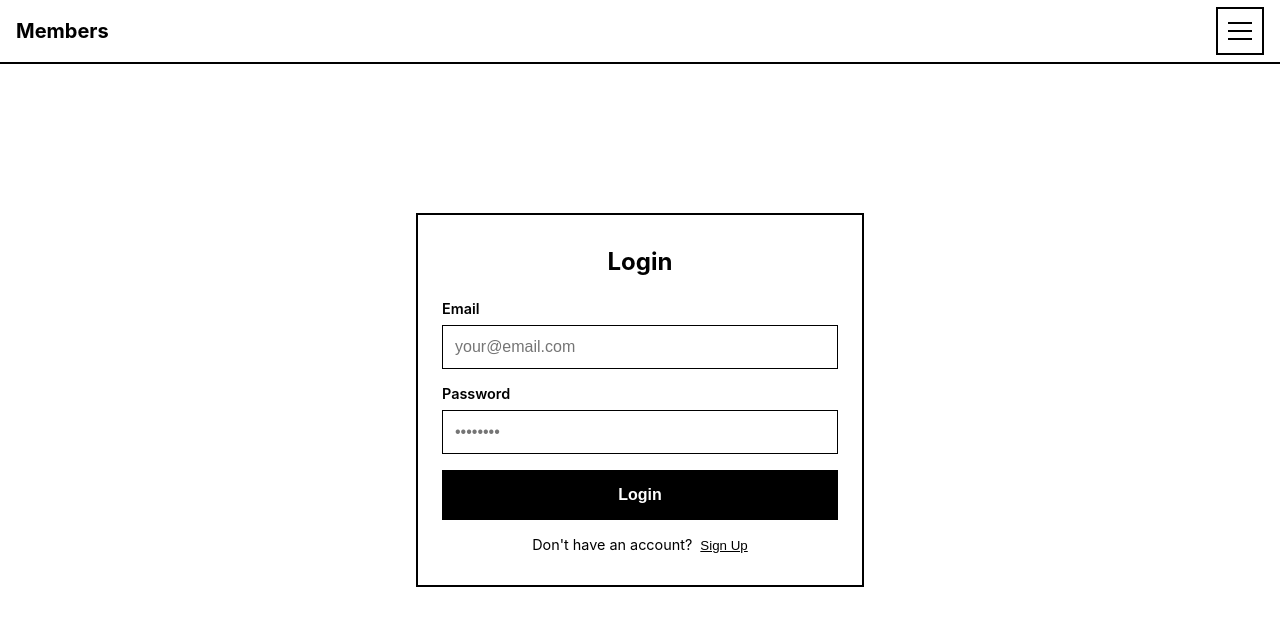
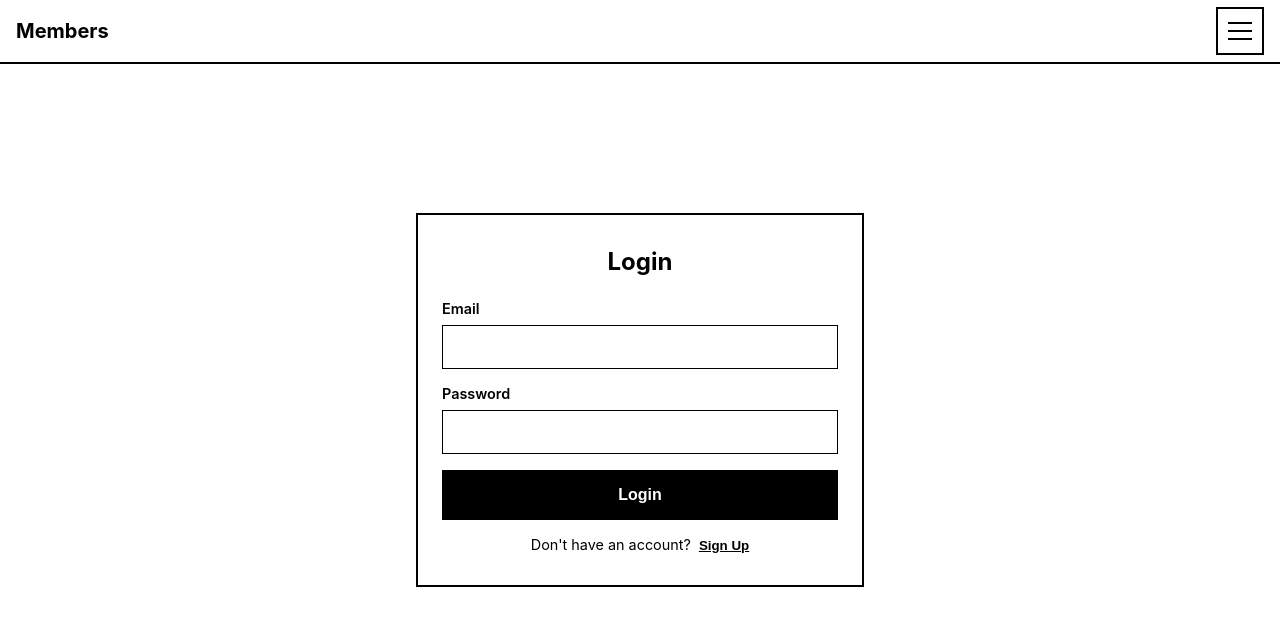
Before and after one commit to ruvido/huuper, a Svelte app in the folder frontend/: page / in a window 1280 px wide. Shown: the top 626 px of the page. Built offline with nearby package versions, Linux system fonts and the light colour scheme; what pocketbase would draw is missing.

Commit message:
css refactoring + update groups bugs

```diff
--- a/frontend/src/app.css
+++ b/frontend/src/app.css
@@ -2,6 +2,7 @@
 	margin: 0;
 	padding: 0;
 	box-sizing: border-box;
+	touch-action: manipulation;
 }
 
 body {
@@ -12,176 +13,7 @@ body {
 	color: #000;
 }
 
-/* Auth pages: centered fullscreen layout (Login/Signup) */
-.auth-page {
-	height: 100vh;
-	display: flex;
-	align-items: center;
-	justify-content: center;
-	padding: 1rem;
-	background: #fff;
-	overflow: auto;
+button, a {
+	user-select: none;
+	-webkit-user-select: none;
 }
-
-.card {
-	background: #fff;
-	border: 2px solid #000;
-	padding: 2rem 1.5rem;
-	width: 100%;
-	max-width: 28rem;
-	margin: auto;
-}
-
-/* Dashboard pages: scrollable layout (Profile, Groups, etc) */
-.dashboard-page {
-	min-height: 100vh;
-	background: #fff;
-	padding: 5rem clamp(1rem, 4vw, 2rem) clamp(1rem, 4vw, 2rem);
-}
-
-.dashboard-container {
-	max-width: 50rem;
-	margin: 0 auto;
-	display: flex;
-	flex-direction: column;
-	gap: clamp(1.5rem, 4vw, 2rem);
-}
-
-.dashboard-title {
-	margin: 0 0 clamp(1rem, 3vw, 1.5rem) 0;
-	font-size: 2rem;
-	font-weight: bold;
-	color: #000;
-}
-
-.dashboard-card {
-	background: #fff;
-	border: 2px solid #000;
-	padding: clamp(2rem, 5vw, 3rem) clamp(1.5rem, 4vw, 2rem);
-	text-align: center;
-	width: 100%;
-}
-
-.section-title {
-	margin: 0 0 clamp(1rem, 3vw, 1.5rem) 0;
-	font-size: clamp(1.125rem, 3.5vw, 1.25rem);
-	color: #000;
-	font-weight: bold;
-}
-
-.state-card {
-	background: #fff;
-	border: 2px solid #000;
-	padding: clamp(2rem, 5vw, 3rem) clamp(1.5rem, 4vw, 2rem);
-	text-align: center;
-	color: #000;
-	font-size: clamp(1rem, 3vw, 1.125rem);
-	width: 100%;
-}
-
-.btn-primary {
-	width: 100%;
-	padding: clamp(0.875rem, 3vw, 1rem);
-	background: #000;
-	color: #fff;
-	border: 2px solid #000;
-	font-size: clamp(1rem, 3vw, 1.125rem);
-	font-weight: 600;
-	cursor: pointer;
-	touch-action: manipulation;
-	transition: background 0.2s, color 0.2s;
-}
-
-.btn-primary:hover {
-	background: #fff;
-	color: #000;
-}
-
-/* Form elements */
-.form-group {
-	margin-bottom: 1rem;
-}
-
-label {
-	display: block;
-	margin-bottom: 0.5rem;
-	font-weight: 600;
-	font-size: 0.9rem;
-}
-
-input {
-	width: 100%;
-	padding: 0.75rem;
-	border: 1px solid #000;
-	font-size: 1rem;
-	background: #fff;
-}
-
-input:focus {
-	outline: 2px solid #000;
-	outline-offset: -2px;
-}
-
-input:disabled {
-	background: #f0f0f0;
-	opacity: 0.6;
-	cursor: not-allowed;
-}
-
-/* Buttons - solo per form button, non globale */
-button[type="submit"] {
-	width: 100%;
-	padding: 0.875rem;
-	background: #000;
-	color: #fff;
-	border: 2px solid #000;
-	font-size: 1rem;
-	font-weight: 600;
-	cursor: pointer;
-}
-
-button[type="submit"]:hover:not(:disabled) {
-	background: #fff;
-	color: #000;
-}
-
-button[type="submit"]:disabled {
-	opacity: 0.4;
-	cursor: not-allowed;
-}
-
-/* Utility classes */
-.error {
-	background: #fff;
-	border: 1px solid #000;
-	padding: 0.75rem;
-	margin-bottom: 1rem;
-	font-size: 0.9rem;
-}
-
-.footer {
-	margin-top: 1rem;
-	text-align: center;
-	font-size: 0.9rem;
-}
-
-.link-btn {
-	background: transparent !important;
-	border: none !important;
-	text-decoration: underline;
-	padding: 0 !important;
-	margin-left: 0.25rem;
-	width: auto !important;
-}
-
-.link-btn:hover {
-	opacity: 0.7;
-	background: transparent !important;
-}
-
-h1 {
-	margin: 0 0 1.5rem 0;
-	font-size: 1.5rem;
-	text-align: center;
-	font-weight: bold;
-}
--- /dev/null
+++ b/frontend/src/components/AuthLayout.svelte
@@ -0,0 +1,26 @@
+<div class="auth-page">
+	<div class="card">
+		<slot />
+	</div>
+</div>
+
+<style>
+	.auth-page {
+		height: 100vh;
+		display: flex;
+		align-items: center;
+		justify-content: center;
+		padding: 1rem;
+		background: #fff;
+		overflow: auto;
+	}
+
+	.card {
+		background: #fff;
+		border: 2px solid #000;
+		padding: 2rem 1.5rem;
+		width: 100%;
+		max-width: 28rem;
+		margin: auto;
+	}
+</style>
--- /dev/null
+++ b/frontend/src/components/Button.svelte
@@ -0,0 +1,65 @@
+<script>
+	export let variant = 'primary';
+	export let type = 'button';
+	export let disabled = false;
+</script>
+
+<button class="btn btn-{variant}" {type} {disabled} on:click>
+	<slot />
+</button>
+
+<style>
+	.btn {
+		font-weight: 600;
+		cursor: pointer;
+		transition: background 0.2s, color 0.2s;
+	}
+
+	.btn-primary {
+		width: 100%;
+		padding: clamp(0.875rem, 3vw, 1rem);
+		background: #000;
+		color: #fff;
+		border: 2px solid #000;
+		font-size: clamp(1rem, 3vw, 1.125rem);
+	}
+
+	.btn-primary:hover:not(:disabled) {
+		background: #fff;
+		color: #000;
+	}
+
+	.btn-submit {
+		width: 100%;
+		padding: 0.875rem;
+		background: #000;
+		color: #fff;
+		border: 2px solid #000;
+		font-size: 1rem;
+	}
+
+	.btn-submit:hover:not(:disabled) {
+		background: #fff;
+		color: #000;
+	}
+
+	.btn-submit:disabled {
+		opacity: 0.4;
+		cursor: not-allowed;
+	}
+
+	.btn-link {
+		background: transparent !important;
+		border: none !important;
+		text-decoration: underline;
+		padding: 0 !important;
+		margin-left: 0.25rem;
+		width: auto !important;
+		color: #000;
+	}
+
+	.btn-link:hover {
+		opacity: 0.7;
+		background: transparent !important;
+	}
+</style>
--- /dev/null
+++ b/frontend/src/components/Card.svelte
@@ -0,0 +1,13 @@
+<div class="card">
+	<slot />
+</div>
+
+<style>
+	.card {
+		background: #fff;
+		border: 2px solid #000;
+		padding: clamp(2rem, 5vw, 3rem) clamp(1.5rem, 4vw, 2rem);
+		text-align: center;
+		width: 100%;
+	}
+</style>
--- /dev/null
+++ b/frontend/src/components/DashboardLayout.svelte
@@ -0,0 +1,33 @@
+<script>
+	export let title;
+</script>
+
+<div class="dashboard-page">
+	<div class="dashboard-container">
+		<h1 class="dashboard-title">{title}</h1>
+		<slot />
+	</div>
+</div>
+
+<style>
+	.dashboard-page {
+		min-height: 100vh;
+		background: #fff;
+		padding: 5rem clamp(1rem, 4vw, 2rem) clamp(1rem, 4vw, 2rem);
+	}
+
+	.dashboard-container {
+		max-width: 50rem;
+		margin: 0 auto;
+		display: flex;
+		flex-direction: column;
+		gap: clamp(1.5rem, 4vw, 2rem);
+	}
+
+	.dashboard-title {
+		margin: 0 0 clamp(1rem, 3vw, 1.5rem) 0;
+		font-size: 2rem;
+		font-weight: bold;
+		color: #000;
+	}
+</style>
--- /dev/null
+++ b/frontend/src/components/ErrorMessage.svelte
@@ -0,0 +1,17 @@
+<script>
+	export let error = '';
+</script>
+
+{#if error}
+	<div class="error">{error}</div>
+{/if}
+
+<style>
+	.error {
+		background: #fff;
+		border: 1px solid #000;
+		padding: 0.75rem;
+		margin-bottom: 1rem;
+		font-size: 0.9rem;
+	}
+</style>
--- /dev/null
+++ b/frontend/src/components/FormGroup.svelte
@@ -0,0 +1,45 @@
+<script>
+	export let label;
+	export let type = 'text';
+	export let name;
+	export let value;
+	export let id;
+	export let disabled = false;
+</script>
+
+<div class="form-group">
+	<label for={id}>{label}</label>
+	<input {id} {type} {name} {disabled} bind:value on:input />
+</div>
+
+<style>
+	.form-group {
+		margin-bottom: 1rem;
+	}
+
+	label {
+		display: block;
+		margin-bottom: 0.5rem;
+		font-weight: 600;
+		font-size: 0.9rem;
+	}
+
+	input {
+		width: 100%;
+		padding: 0.75rem;
+		border: 1px solid #000;
+		font-size: 1rem;
+		background: #fff;
+	}
+
+	input:focus {
+		outline: 2px solid #000;
+		outline-offset: -2px;
+	}
+
+	input:disabled {
+		background: #f0f0f0;
+		opacity: 0.6;
+		cursor: not-allowed;
+	}
+</style>
--- /dev/null
+++ b/frontend/src/components/StateCard.svelte
@@ -0,0 +1,15 @@
+<div class="state-card">
+	<slot />
+</div>
+
+<style>
+	.state-card {
+		background: #fff;
+		border: 2px solid #000;
+		padding: clamp(2rem, 5vw, 3rem) clamp(1.5rem, 4vw, 2rem);
+		text-align: center;
+		color: #000;
+		font-size: clamp(1rem, 3vw, 1.125rem);
+		width: 100%;
+	}
+</style>
--- a/frontend/src/pages/Login.svelte
+++ b/frontend/src/pages/Login.svelte
@@ -1,6 +1,10 @@
 <script>
 	import { pb } from '../lib/pocketbase';
 	import { navigate } from '../lib/router';
+	import AuthLayout from '../components/AuthLayout.svelte';
+	import FormGroup from '../components/FormGroup.svelte';
+	import Button from '../components/Button.svelte';
+	import ErrorMessage from '../components/ErrorMessage.svelte';
 
 	let email = '';
 	let password = '';
@@ -31,49 +35,54 @@
 	}
 </script>
 
-<div class="auth-page">
-	<div class="card">
+<AuthLayout>
 	<h1>Login</h1>
 
 	<form on:submit|preventDefault={handleLogin}>
-			<div class="form-group">
-				<label for="email">Email</label>
-				<input
+		<FormGroup
 			id="email"
 			type="email"
+			label="Email"
+			name="email"
 			bind:value={email}
-					placeholder="your@email.com"
 			disabled={loading}
-					required
 		/>
-			</div>
 
-			<div class="form-group">
-				<label for="password">Password</label>
-				<input
+		<FormGroup
 			id="password"
 			type="password"
+			label="Password"
+			name="password"
 			bind:value={password}
-					placeholder="••••••••"
 			disabled={loading}
-					required
 		/>
-			</div>
 
-			{#if error}
-				<div class="error">{error}</div>
-			{/if}
+		<ErrorMessage {error} />
 
-			<button type="submit" disabled={loading}>
+		<Button variant="submit" type="submit" disabled={loading}>
 			{loading ? 'Logging in...' : 'Login'}
-			</button>
+		</Button>
 	</form>
 
 	<div class="footer">
 		Don't have an account?
-			<button class="link-btn" on:click={goToSignup} disabled={loading}>
+		<Button variant="link" on:click={goToSignup} disabled={loading}>
 			Sign Up
-			</button>
+		</Button>
 	</div>
-	</div>
-</div>
+</AuthLayout>
+
+<style>
+	h1 {
+		margin: 0 0 1.5rem 0;
+		font-size: 1.5rem;
+		text-align: center;
+		font-weight: bold;
+	}
+
+	.footer {
+		margin-top: 1rem;
+		text-align: center;
+		font-size: 0.9rem;
+	}
+</style>
--- a/frontend/src/pages/Signup.svelte
+++ b/frontend/src/pages/Signup.svelte
@@ -1,6 +1,10 @@
 <script>
 	import { pb } from '../lib/pocketbase';
 	import { navigate } from '../lib/router';
+	import AuthLayout from '../components/AuthLayout.svelte';
+	import FormGroup from '../components/FormGroup.svelte';
+	import Button from '../components/Button.svelte';
+	import ErrorMessage from '../components/ErrorMessage.svelte';
 
 	let email = '';
 	let password = '';
@@ -28,14 +32,12 @@
 		error = '';
 
 		try {
-			// Create user account
 			await pb.collection('users').create({
 				email,
 				password,
 				passwordConfirm,
 			});
 
-			// Auto login after signup
 			await pb.collection('users').authWithPassword(email, password);
 
 			navigate('profile');
@@ -51,61 +53,63 @@
 	}
 </script>
 
-<div class="auth-page">
-	<div class="card">
+<AuthLayout>
 	<h1>Create Account</h1>
 
 	<form on:submit|preventDefault={handleSignup}>
-			<div class="form-group">
-				<label for="email">Email</label>
-				<input
+		<FormGroup
 			id="email"
 			type="email"
+			label="Email"
+			name="email"
 			bind:value={email}
-					placeholder="your@email.com"
 			disabled={loading}
-					required
 		/>
-			</div>
 
-			<div class="form-group">
-				<label for="password">Password</label>
-				<input
+		<FormGroup
 			id="password"
 			type="password"
+			label="Password"
+			name="password"
 			bind:value={password}
-					placeholder="••••••••"
 			disabled={loading}
-					required
 		/>
-			</div>
 
-			<div class="form-group">
-				<label for="passwordConfirm">Confirm Password</label>
-				<input
+		<FormGroup
 			id="passwordConfirm"
 			type="password"
+			label="Confirm Password"
+			name="passwordConfirm"
 			bind:value={passwordConfirm}
-					placeholder="••••••••"
 			disabled={loading}
-					required
 		/>
-			</div>
 
-			{#if error}
-				<div class="error">{error}</div>
-			{/if}
+		<ErrorMessage {error} />
 
-			<button type="submit" disabled={loading}>
+		<Button variant="submit" type="submit" disabled={loading}>
 			{loading ? 'Creating account...' : 'Sign Up'}
-			</button>
+		</Button>
 	</form>
 
 	<div class="footer">
 		Already have an account?
-			<button class="link-btn" on:click={goToLogin} disabled={loading}>
+		<Button variant="link" on:click={goToLogin} disabled={loading}>
 			Login
-			</button>
+		</Button>
 	</div>
-	</div>
-</div>
+</AuthLayout>
+
+<style>
+	h1 {
+		margin: 0 0 1.5rem 0;
+		font-size: 1.5rem;
+		text-align: center;
+		font-weight: bold;
+	}
+
+	.footer {
+		margin-top: 1rem;
+		text-align: center;
+		font-size: 0.9rem;
+	}
+</style>
```
Also changed, not shown: frontend/src/pages/Groups.svelte (+32 -31 lines), frontend/src/pages/Profile.svelte (+18 -23 lines), 1 other file (tests, documents, lock files or other folders). Lines whose indentation alone changed are shown as unchanged.
